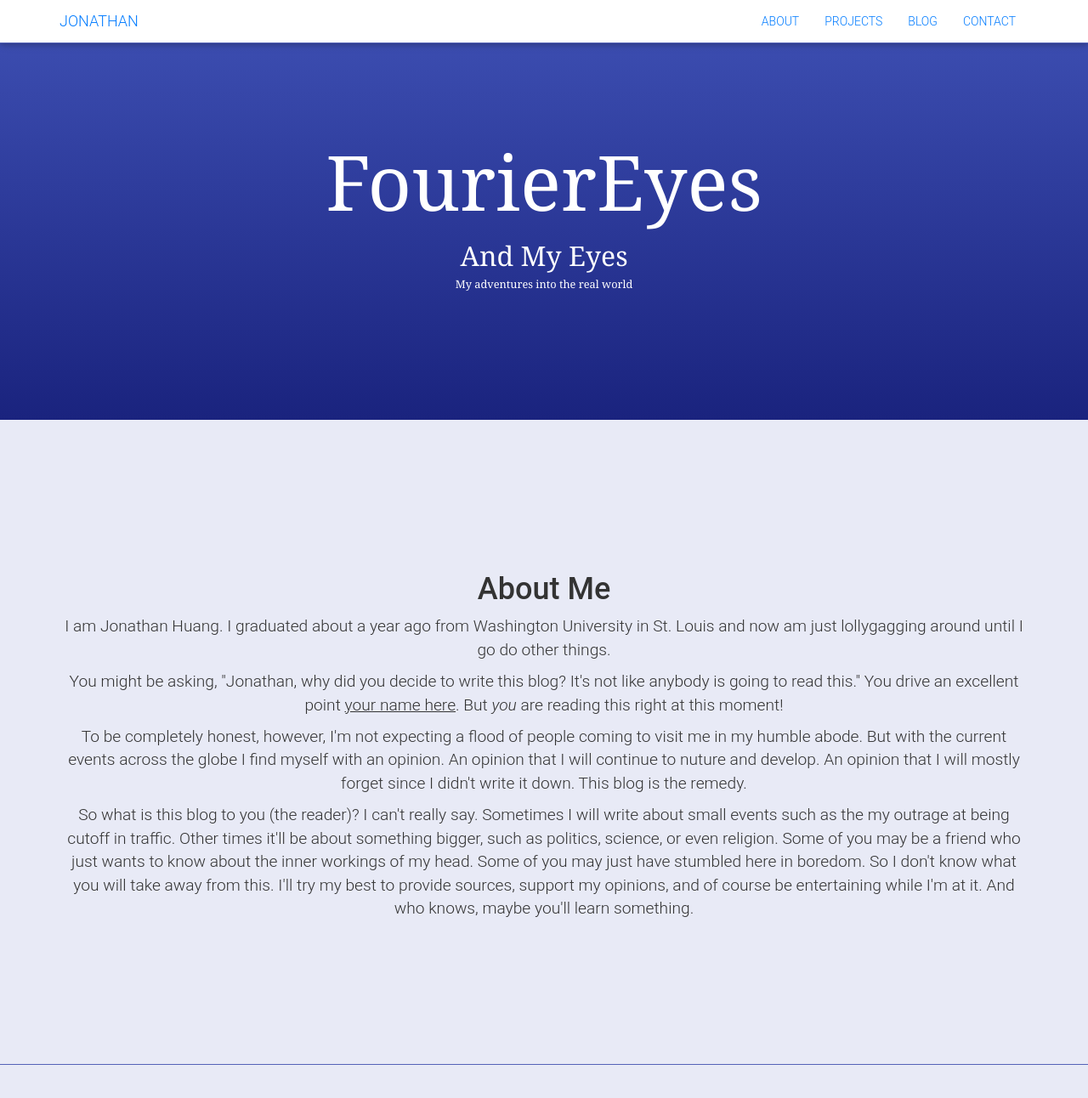
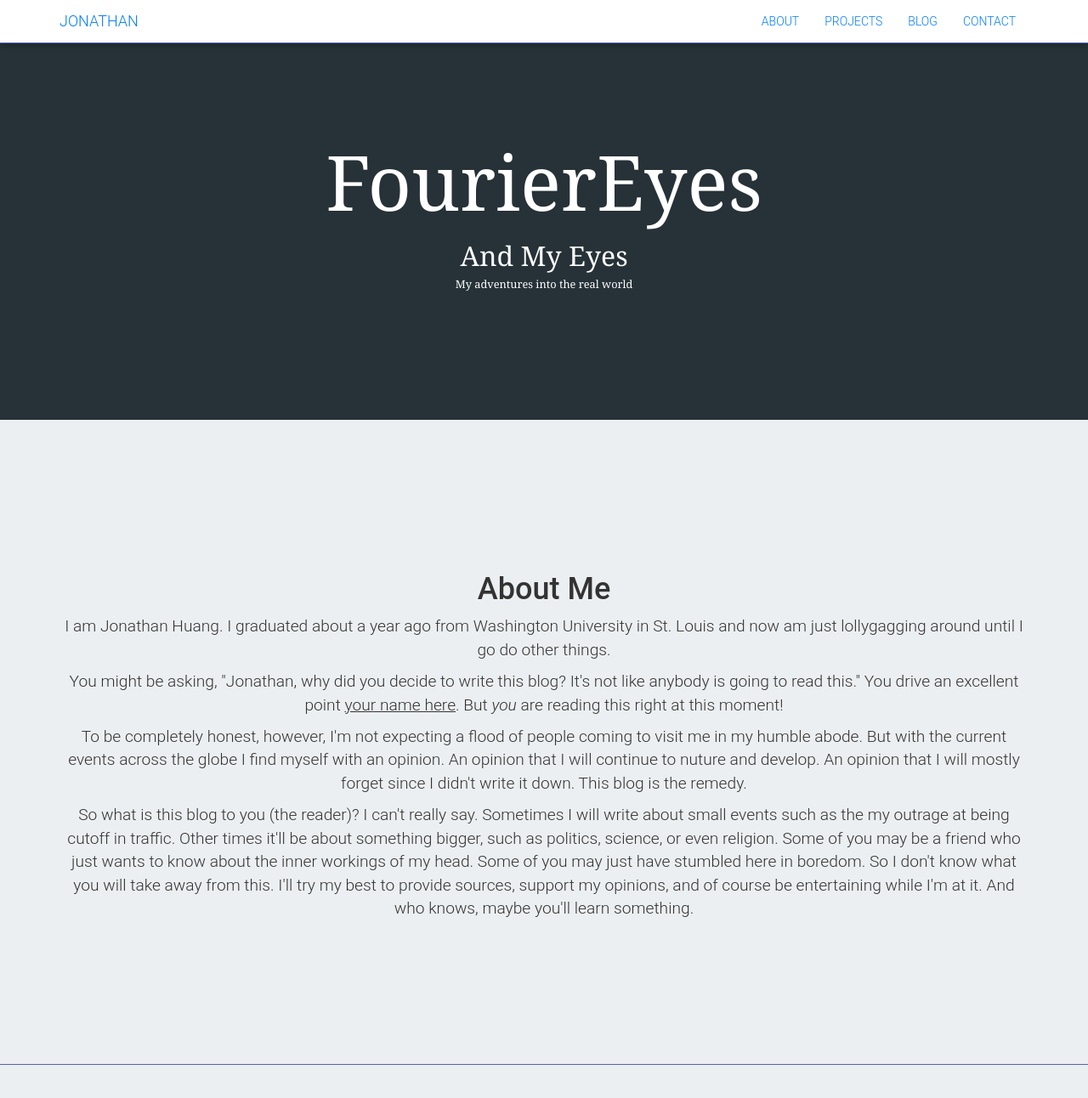
Before and after one commit to huang-j/huang-j.github.io, a Jekyll site: the page built from index.html, in a window 1280 px wide and 1400 px high. Shown: the top 1292 px of the window at 85% size. Built offline with Jekyll 4.4.1, drawn with Linux system fonts in a browser that asks for light colours; nearby versions of some CDN libraries; the list of posts is cut into pages by our own code.

Commit message:
changed colors again

```diff
--- a/css/frontpage.css
+++ b/css/frontpage.css
@@ -48,12 +48,12 @@ html {
     /*position: relative;*/
     padding: 150px 0;
     z-index: 2;
-    background-color: #1A237E;
+    background-color: #263238;
     height: 20vw + 300px;
-    background: linear-gradient(##3F51B5, #1A237E);
-    background: -webkit-linear-gradient(#3F51B5, #1A237E); /* For Safari 5.1 to 6.0 */
-    background: -o-linear-gradient(#3F51B5, #1A237E); /* For Opera 11.1 to 12.0 */
-    background: -moz-linear-gradient(#3F51B5, #1A237E); /* For Firefox 3.6 to 15 */
+    /*background: linear-gradient(##3F51B5, #1A237E);*/
+    /*background: -webkit-linear-gradient(#3F51B5, #1A237E); /* For Safari 5.1 to 6.0 */
+    /*background: -o-linear-gradient(#3F51B5, #1A237E); /* For Opera 11.1 to 12.0 */
+    /*background: -moz-linear-gradient(#3F51B5, #1A237E); /* For Firefox 3.6 to 15 */
     text-align: center;
     /*vertical-align: middle;*/
 }
@@ -86,7 +86,7 @@ html {
 */
 .page {
     padding: 12.5vw 0;
-    background-color: #E8EAF6;
+    background-color: #ECEFF1;
     height: 100%;
     border-bottom: 1px solid #5462B7;
     font-size: 1.5vw    ;
@@ -99,13 +99,12 @@ html {
 .postbanner {
     padding: 100px 0;
     z-index: 2;
-    background-color: #1A237E;
+    background-color: #263238;
     height: 15vw + 200px;
-    background: linear-gradient(##3F51B5, #1A237E);
+    /*background: linear-gradient(##3F51B5, #1A237E);
     background: -webkit-linear-gradient(#3F51B5, #1A237E); /* For Safari 5.1 to 6.0 */
-    background: -o-linear-gradient(#3F51B5, #1A237E); /* For Opera 11.1 to 12.0 */
-    background: -moz-linear-gradient(#3F51B5, #1A237E); /* For Firefox 3.6 to 15 */
-
+    /*background: -o-linear-gradient(#3F51B5, #1A237E); /* For Opera 11.1 to 12.0 */
+    /*background: -moz-linear-gradient(#3F51B5, #1A237E); /* For Firefox 3.6 to 15 */
     text-align: left;
 
 }
```
